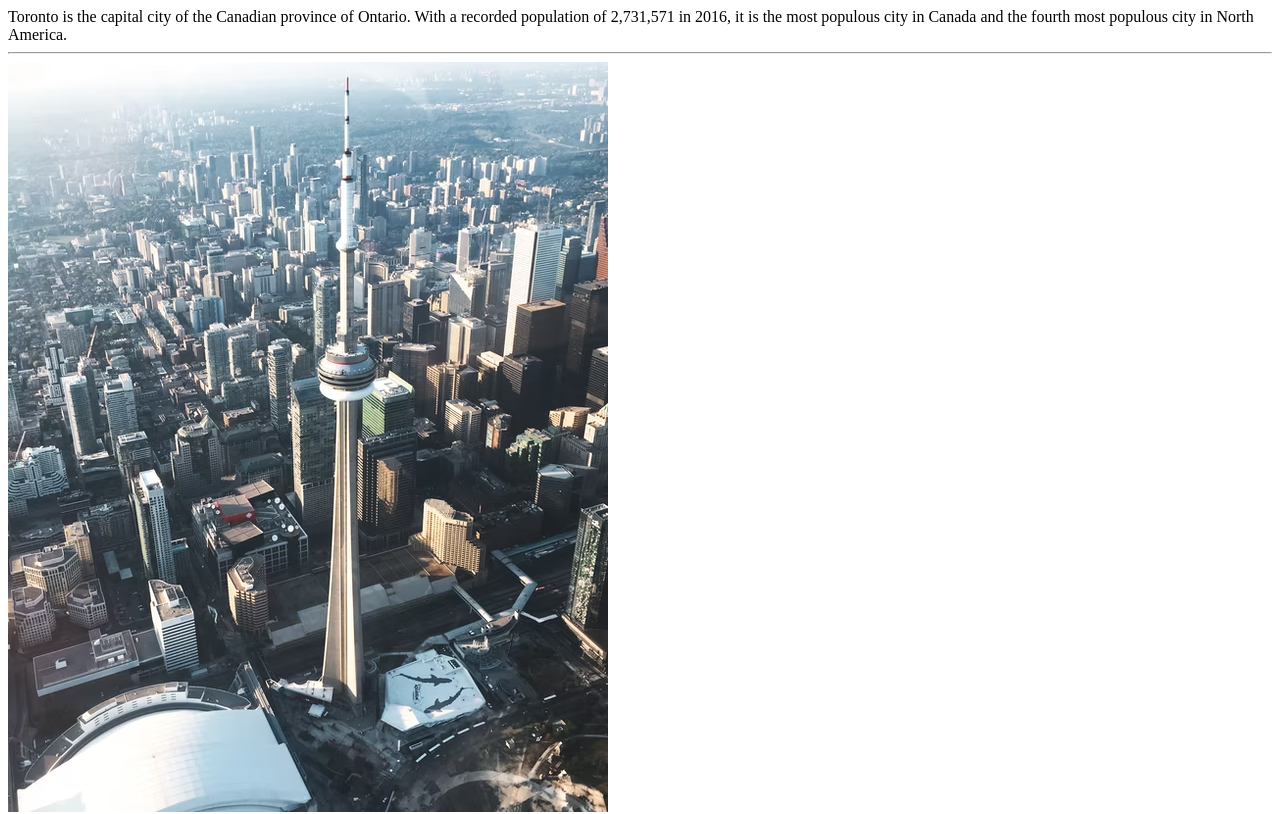
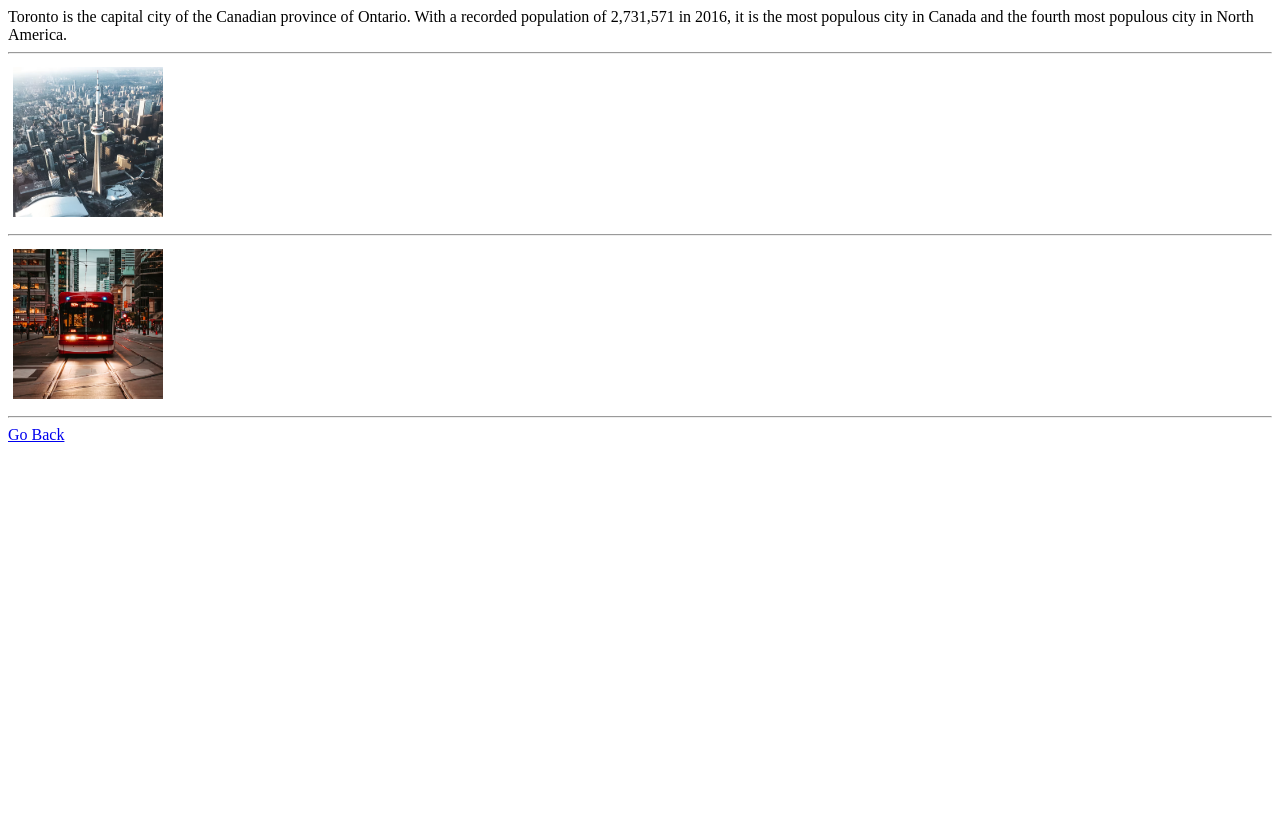
Before and after one commit to GhilliedFox/COMP-1537-web-development, a plain HTML site: page Lab01/toronto.html in a window 1280 px wide. Shown: the top 814 px of the page. Drawn offline with Linux system fonts and the light colour scheme.

Commit message:
added toronto and vancouver page to lab01
added toronto and vancouver page to lab01

```diff
--- a/Lab01/toronto.html
+++ b/Lab01/toronto.html
@@ -11,6 +11,15 @@
     Toronto is the capital city of the Canadian province of Ontario. With a recorded population of 2,731,571 in 2016, it
     is the most populous city in Canada and the fourth most populous city in North America.
     <hr>
+    <style>
+        img {
+            border: 1px solidcolor #ddd;
+            border-radius: 5px;
+            padding: 5px;
+            width: 150px;
+            height: 150px;
+        }
+        </style>
     <a href="images/tower.jpg" target="_blank">
     <img src="images/tower.jpg" alt="CN tower">
     <hr>
```
Also changed, not shown: Lab01/vancouver.html (+11 -2 lines), index.html (+5 -0 lines).
